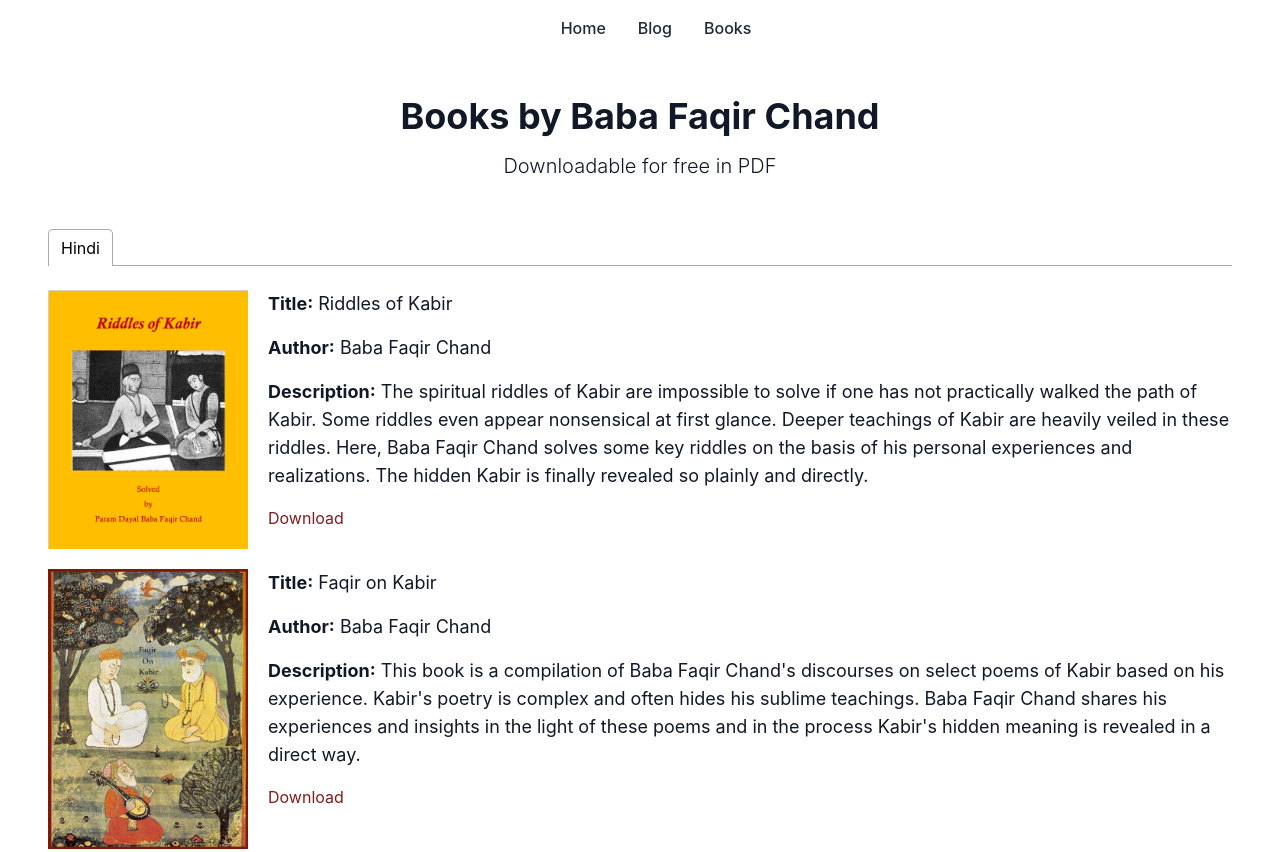
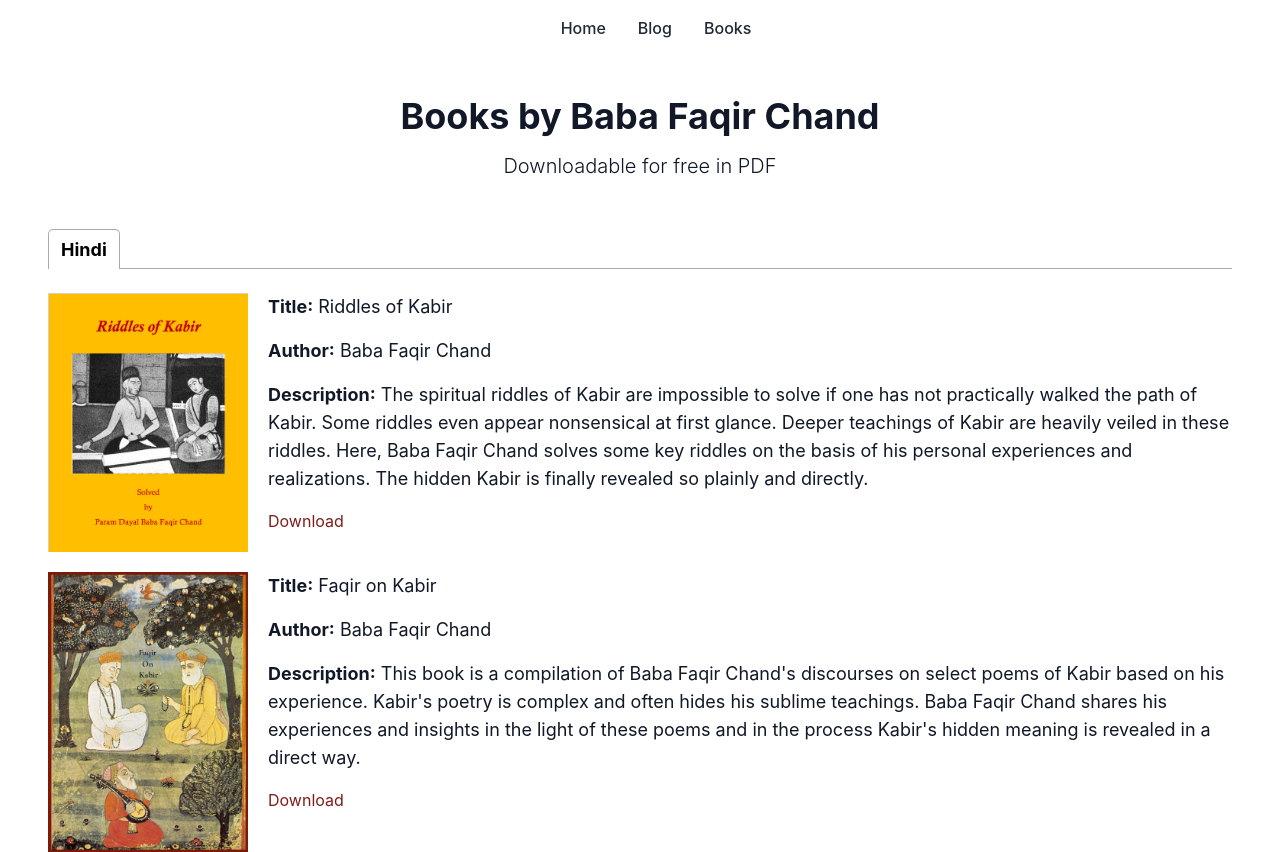
Before and after one commit to babafaqirchand/babafaqirchand.github.io, a React (Vite) app: page /#/Books in a window 1280 px wide. Shown: the top 852 px of the page. Built offline with nearby package versions, Linux system fonts and the light colour scheme.

Commit message:
Big, bold text for tabs

```diff
--- /dev/null
+++ b/src/components/ui/TabbedBooks.css
@@ -0,0 +1,56 @@
+.react-tabs {
+    -webkit-tap-highlight-color: transparent;
+  }
+
+  .react-tabs__tab-list {
+    border-bottom: 1px solid #aaa;
+    margin: 0 0 10px;
+    padding: 0;
+  }
+
+  .react-tabs__tab {
+    display: inline-block;
+    border: 1px solid transparent;
+    border-bottom: none;
+    bottom: -1px;
+    position: relative;
+    list-style: none;
+    padding: 6px 12px;
+    cursor: pointer;
+    font-weight: bold; /* Add this for bold text */
+    font-size: 18px; /* Adjust the value to increase or decrease the size */
+  }
+
+  .react-tabs__tab--selected {
+    background: #fff;
+    border-color: #aaa;
+    color: black;
+    border-radius: 5px 5px 0 0;
+  }
+
+  .react-tabs__tab--disabled {
+    color: GrayText;
+    cursor: default;
+  }
+
+  .react-tabs__tab:focus {
+    outline: none;
+  }
+
+  .react-tabs__tab:focus:after {
+    content: '';
+    position: absolute;
+    height: 5px;
+    left: -4px;
+    right: -4px;
+    bottom: -5px;
+    background: #fff;
+  }
+
+  .react-tabs__tab-panel {
+    display: none;
+  }
+
+  .react-tabs__tab-panel--selected {
+    display: block;
+  }
--- a/src/components/ui/TabbedBooks.tsx
+++ b/src/components/ui/TabbedBooks.tsx
@@ -1,6 +1,6 @@
 import React from 'react';
 import { Tab, Tabs, TabList, TabPanel } from 'react-tabs';
-import 'react-tabs/style/react-tabs.css';
+import './TabbedBooks.css';
 import BooksWidget from './BooksWidget';
 import Book from '../../types/books';
 
```
